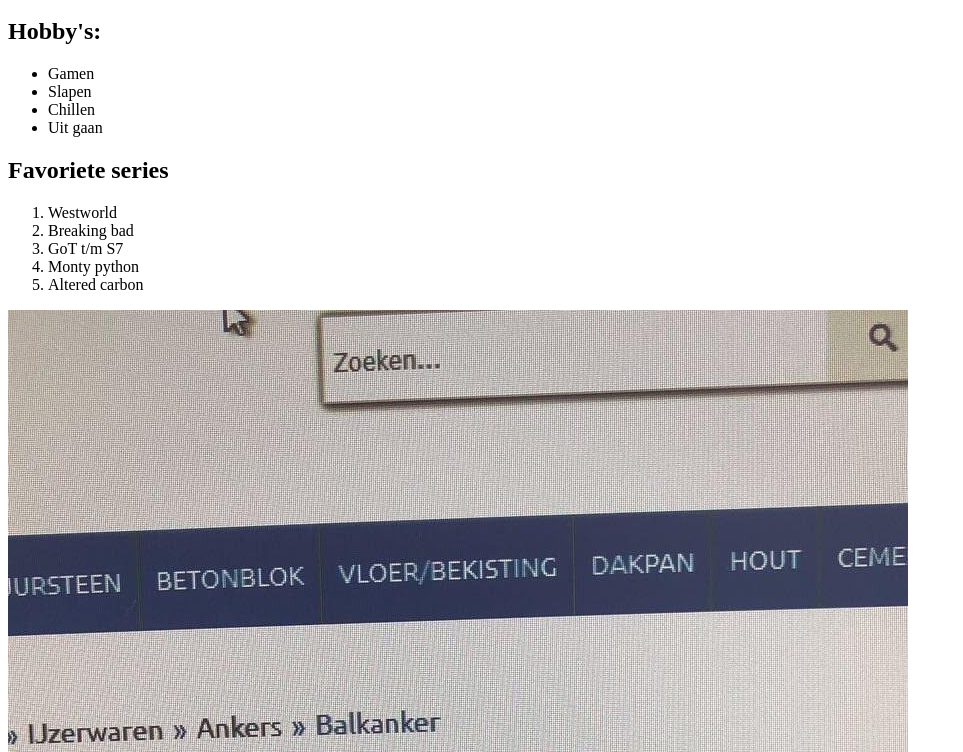
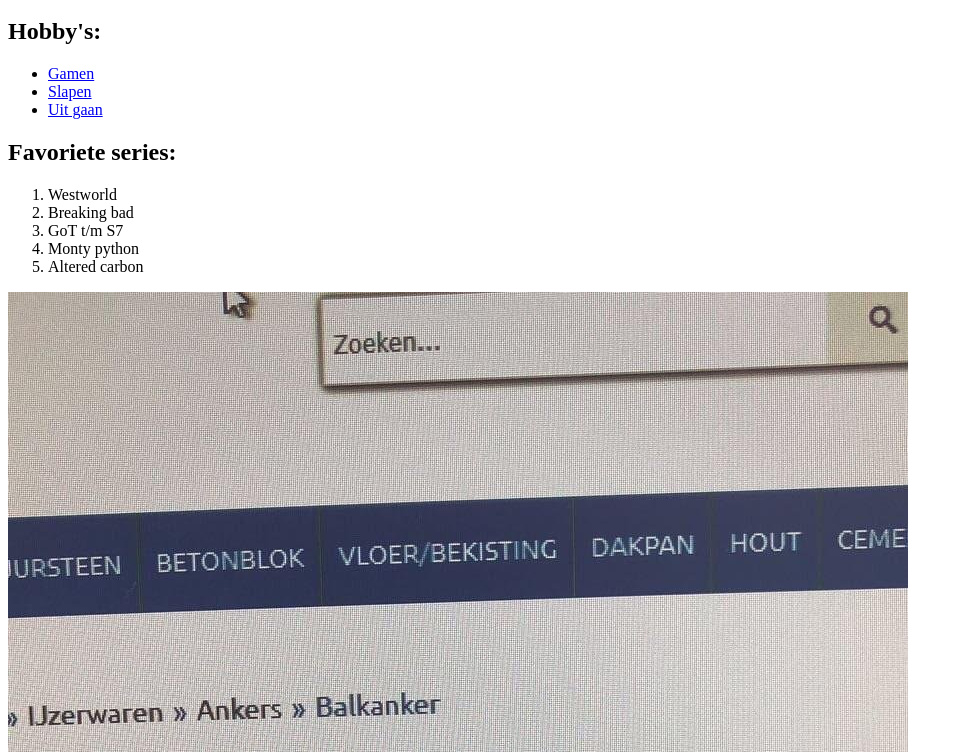
Before and after one commit to SARademakers/Wat-weet-wikipedia-cfa78abe, a plain HTML site: page index.html in a window 1280 px wide. Shown: the part 48-800 px from the top of the page, without its empty margins (0-963 px from the left). Drawn offline with Linux system fonts and the light colour scheme.

Commit message:
Uitwerking van de exercise

```diff
--- a/index.html
+++ b/index.html
@@ -7,12 +7,12 @@
 		<h1> Silvester Rademakers </h1>
 		<h2> Hobby's: </h2>
 			<ul>
-				<li> Gamen </li>
-				<li> Slapen </li>
-				<li> Chillen </li>
-				<li> Uit gaan </li>
+				<li> <a href="https://nl.wikipedia.org/wiki/Computerspel"> Gamen</a> </li>
+				<li> <a href=https://nl.wikipedia.org/wiki/Slaap_(rust)> Slapen </a> </li>
+				<li> <a href=https://nl.wikipedia.org/wiki/Uitgaan> Uit gaan
+				</a> </li>
 			</ul>
-		<h2> Favoriete series </h2>
+		<h2> Favoriete series: </h2>
 			<ol>
 				<li> Westworld </li>
 				<li> Breaking bad </li>
@@ -20,8 +20,8 @@
 				<li> Monty python </li>
 				<li> Altered carbon </li>
 			</ol>
-			<img class="Balk-anker"
-				src="balk-anker.jpg"
-				alt="balk-anker">
+		<img class="Balk-anker"
+			src="balk-anker.jpg"
+			alt="balk-anker">
 	</body>
 </html>
```
